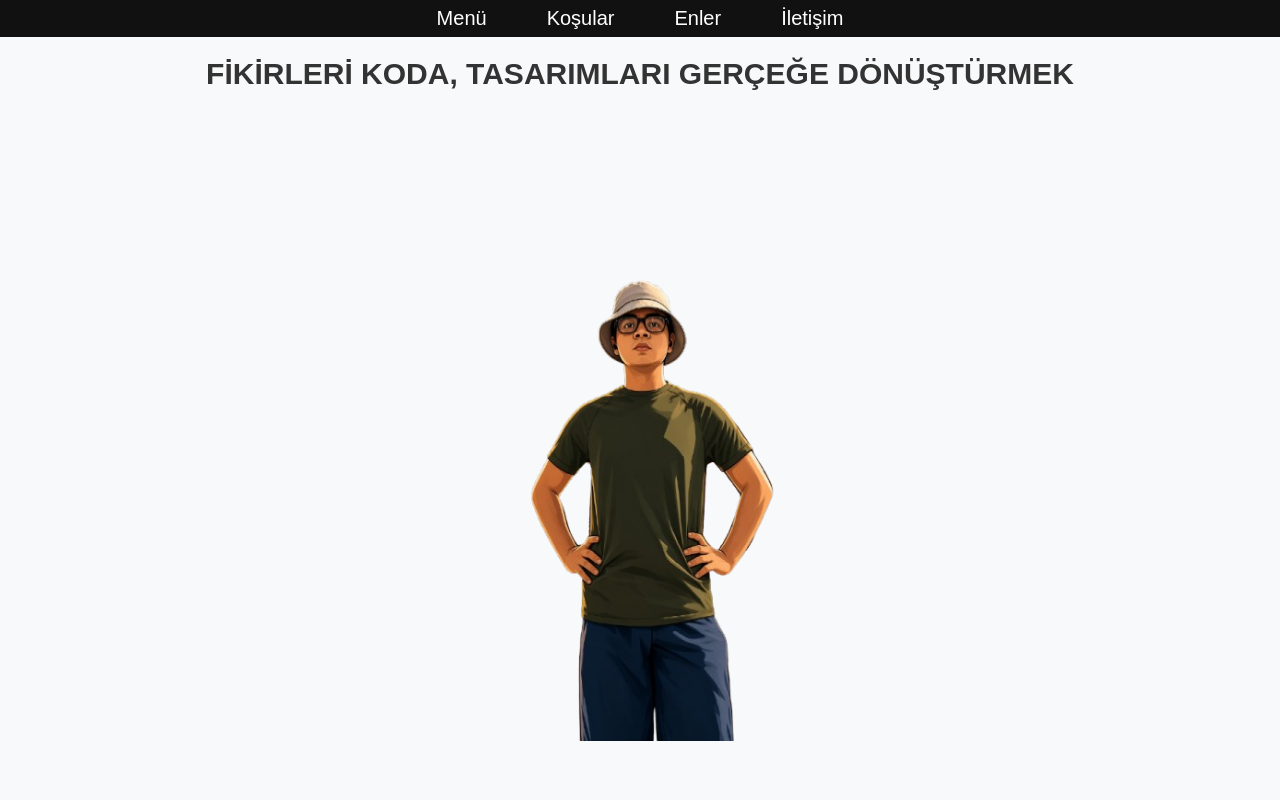
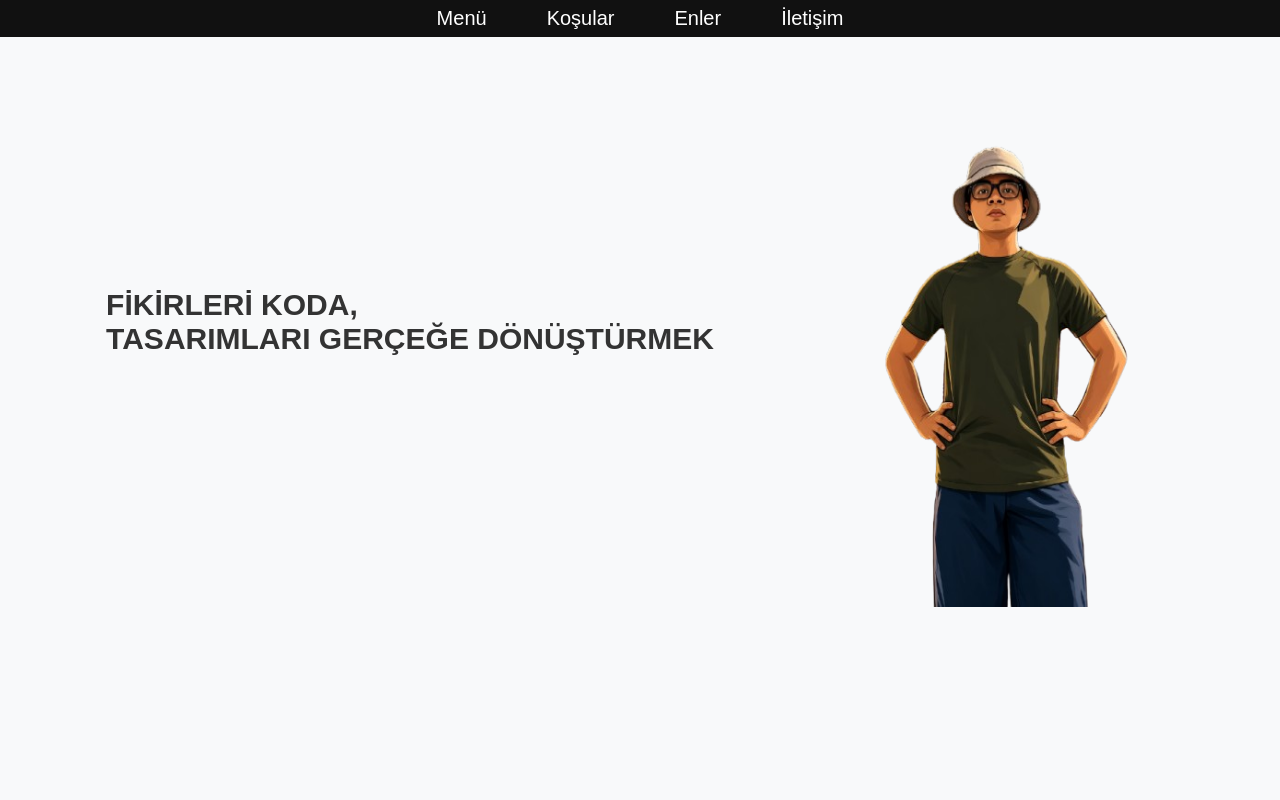
Before and after one commit to Erenelgin/PORTFOY, a plain HTML site: page index.html in a window 1280 px wide. Shown: the top 800 px of the page. Drawn offline with Linux system fonts and the light colour scheme.

Commit message:
Update index.html

```diff
--- a/index.html
+++ b/index.html
@@ -307,7 +307,7 @@
 
   <header>
       <div class='container' id='hero'>
-        <h1>FİKİRLERİ KODA, TASARIMLARI GERÇEĞE DÖNÜŞTÜRMEK</h1>
+        <h1>FİKİRLERİ KODA, <br> TASARIMLARI GERÇEĞE DÖNÜŞTÜRMEK</h1>
         <img src='ben.png' class='ben' alt='Fotoğraf'>
       </div>
   </header>
```
